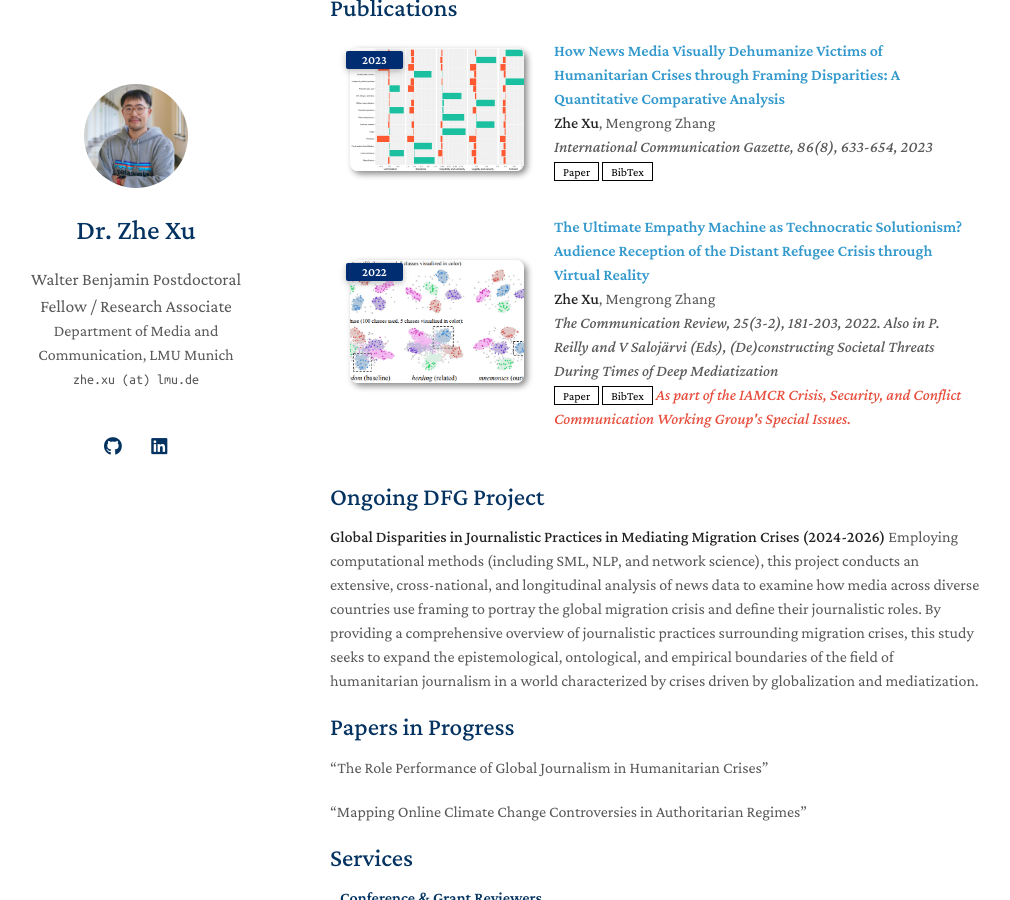
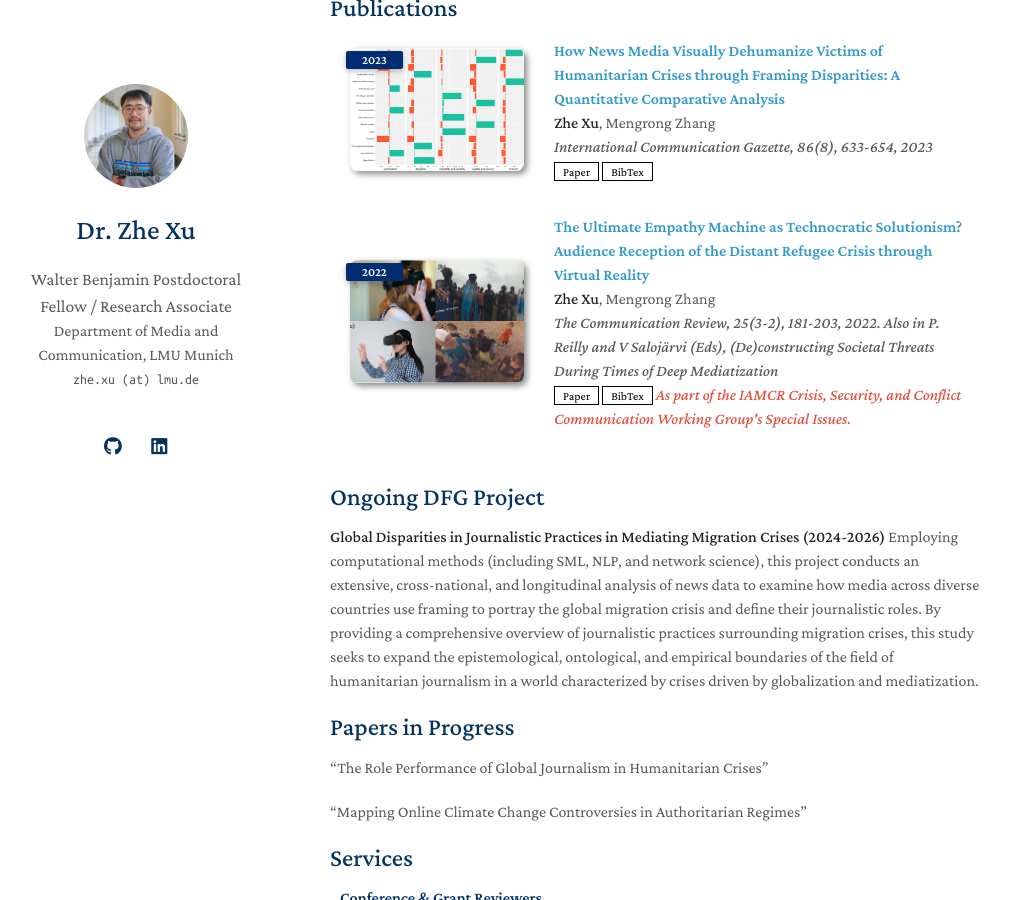
Before and after one commit to zhexuphd/home, a Jekyll site: the page built from index.md, in a window 1280 px wide and 900 px high, scrolled down 1204 px. Shown: the whole window, without its empty margins (140-1150 px from the left). Built offline with Jekyll 4.4.1, drawn with Linux system fonts in a browser that asks for light colours; a style sheet for code colours, icons or effects is not loaded; our own code applies the rules of GitHub Pages for plain Markdown files.

Commit message:
Update publications.yml

```diff
--- a/_data/publications.yml
+++ b/_data/publications.yml
@@ -15,4 +15,4 @@ main:
     paper: https://www.tandfonline.com/doi/abs/10.1080/10714421.2022.2129118
     bibtex: https://scholar.googleusercontent.com/scholar.bib?q=info:6lkGFK575OoJ:scholar.google.com/&output=citation&scisdr=ClHvMyQAENbUspZtMFE:AFWwaeYAAAAAZyFrKFGeSFmJQi3GOeG0XTfq6a8&scisig=AFWwaeYAAAAAZyFrKM9bar5qnK92qgrMxcdqyaQ&scisf=4&ct=citation&cd=-1&hl=zh-CN
     notes: As part of the IAMCR Crisis, Security, and Conflict Communication Working Group's Special Issues.
-    image: ./assets/img/teaser_example.png
+    image: ./assets/img/paper2.jpg
```
